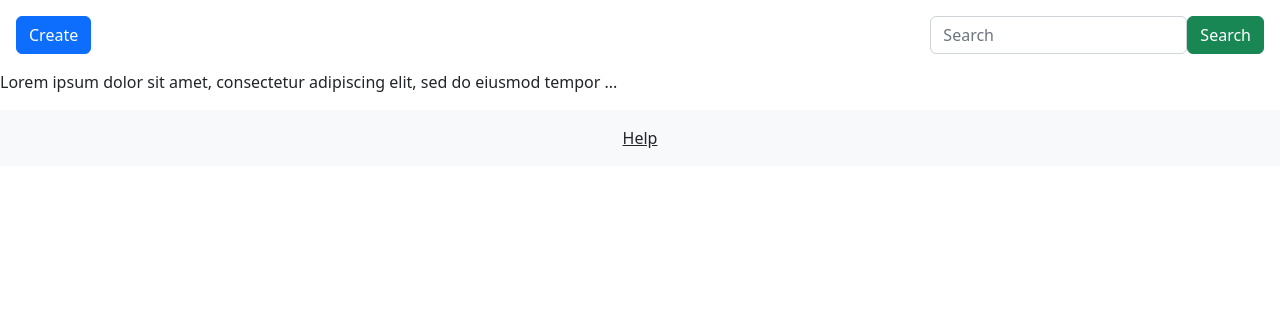
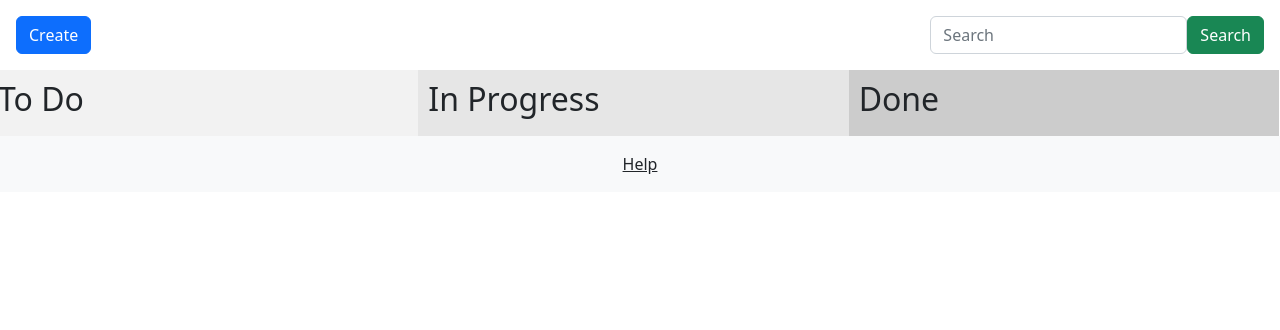
Before and after one commit to asci-dev/fullstack, a Django app: page /tasks/ in a window 1280 px wide. Shown: the top 330 px of the page. Run offline with Django 4.2, Linux system fonts and the light colour scheme.

Commit message:
update home.html mockup

```diff
--- a/taskmanager/templates/tasks/home.html
+++ b/taskmanager/templates/tasks/home.html
@@ -1,5 +1,35 @@
 {% extends "tasks/base.html" %}
 
 {% block content %}
-    <p>Lorem ipsum dolor sit amet, consectetur adipiscing elit, sed do eiusmod tempor ...</p>
+<style>
+        .column {
+            float: left;
+            width: 33%;
+            padding: 10px;
+        }
+        .row::after {
+            content: "";
+            clear: both;
+            display: table;
+        }
+        .task {
+            border: 1px solid #ccc;
+            padding: 10px;
+            margin-bottom: 10px;
+            background-color: #f9f9f9;
+        }
+</style>
+<div class="row">
+        <div class="column" style="background-color:#f2f2f2;">
+            <h2>To Do</h2>
+        </div>
+
+        <div class="column" style="background-color:#e6e6e6;">
+            <h2>In Progress</h2>
+        </div>
+
+        <div class="column" style="background-color:#cccccc;">
+            <h2>Done</h2>
+        </div>
+    </div>
 {% endblock %}
```
